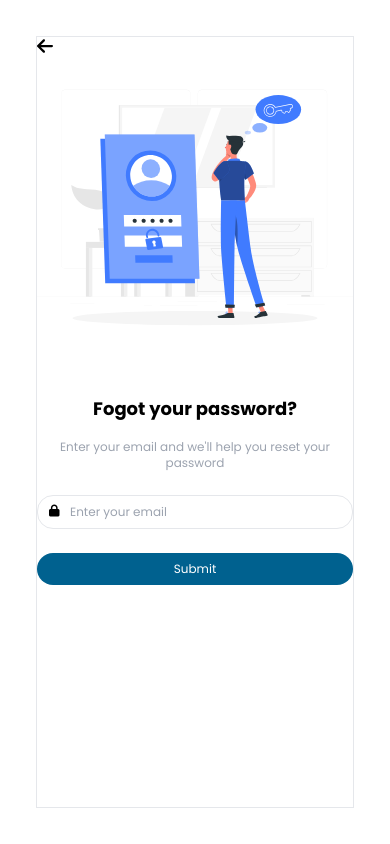
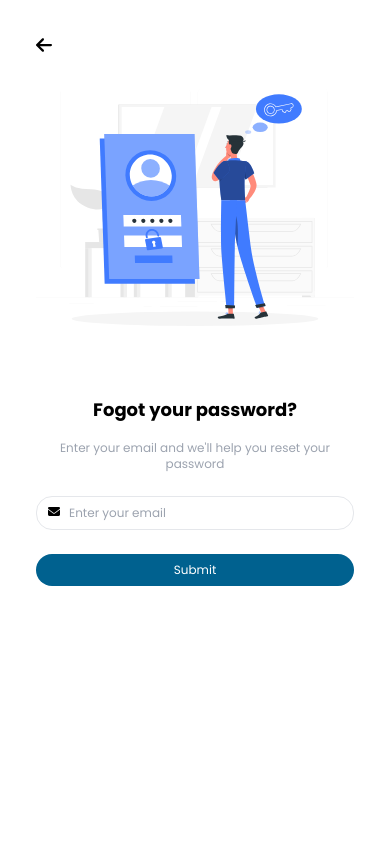
Before and after one commit to dennysetyahermawan/FinalProjekTim, a website: page src/pages/auth/forgot/index.html in a window 390 px wide. Drawn offline with nearby package versions, Linux system fonts and the light colour scheme; files that its build step writes are made by us from their sources.

Commit message:
revisi forgot

```diff
--- a/src/pages/auth/forgot/index.html
+++ b/src/pages/auth/forgot/index.html
@@ -37,7 +37,7 @@
     <section class="flex sm:bg-cyan min-h-screen">
       <div class="sm:w-1/2 m-9 flex justify-center w-full">
         <section
-          class="w-full flex flex-col text-xs gap-6 sm:rounded-2xl sm:p-7 sm:w-full lg:w-2/3 xl:w-2/3 sm:border-2 sm:bg-white border"
+          class="w-full flex flex-col text-xs gap-6 sm:rounded-2xl sm:p-7 sm:w-full lg:w-2/3 xl:w-2/3 sm:border-2 sm:bg-white"
         >
           <div>
             <a href="../login/index.html">
@@ -60,7 +60,7 @@
           <form action="" class="flex flex-col gap-4">
             <div class="relative">
               <div class="absolute p-2 left-1">
-                <i class="fa-solid fa-lock"></i>
+                <i class="fa-solid fa-envelope"></i>
               </div>
               <input
                 type="password"
```
